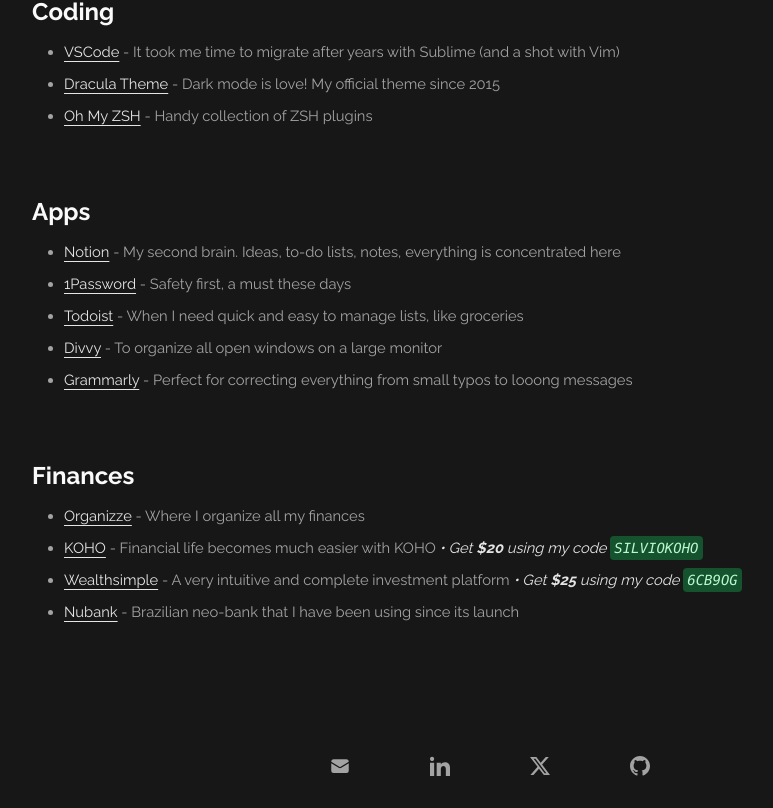
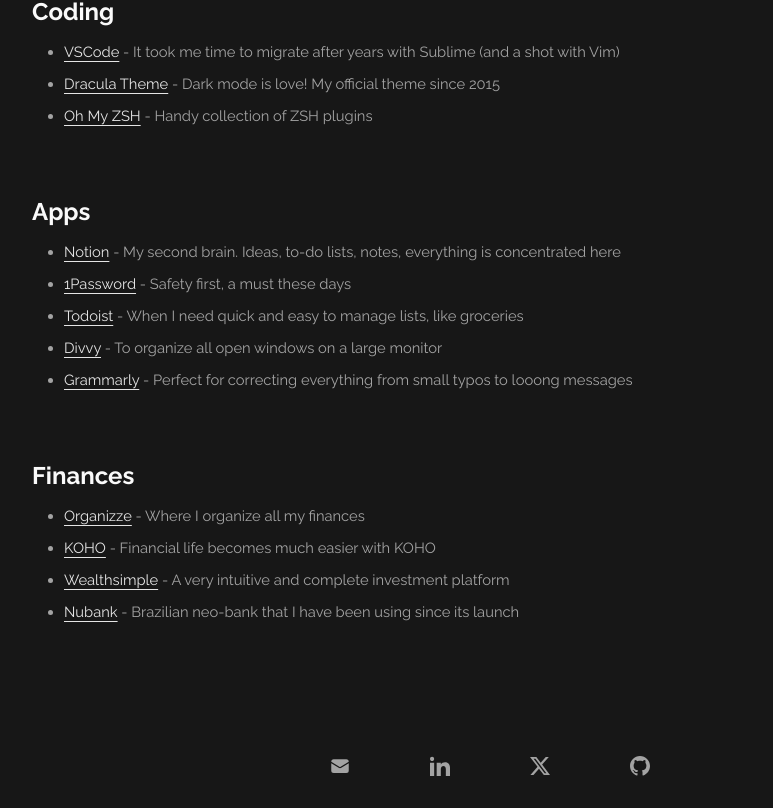
Before and after one commit to silviorodrigues/silviorodrigues.github.io, a Next.js app: page /tools in a window 1280 px wide. Shown: the part 581-1389 px from the top of the page, without its empty margins (150-923 px from the left). Built offline with nearby package versions, Linux system fonts and the light colour scheme.

Commit message:
Remove referral code

```diff
--- a/src/app/(content)/tools/page.tsx
+++ b/src/app/(content)/tools/page.tsx
@@ -19,9 +19,7 @@
                 <li className="text-neutral-400 text-[.92em]" key={index}>
                   <a href={ `${tool.url}?utm_source=silviorodrigues.dev` } target="_blank" className="underline underline-offset-4 text-neutral-200">
                     { tool.name }
-                  </a> - { tool.description } {
-                    tool.code && tool.bonus && renderCode(tool.code, tool.bonus)
-                  }
+                  </a> - { tool.description }
                 </li>
               )
             }) }
@@ -29,15 +27,6 @@
         </div>
       )
     });
-
-  const renderCode = (code: string, bonus: string) => {
-    return (
-      <span className="text-neutral-200 italic">
-        • Get <span className="font-bold">{ bonus }</span> using my code <code className="p-1 rounded text-sm bg-green-900 text-green-200">{ code }</code>
-      </span>
-    )
-  }
-
   return (
     <>
       <PageTitle text="Tools I use" emoji="🛠️"/>
--- a/src/data/tools.ts
+++ b/src/data/tools.ts
@@ -9,8 +9,6 @@
   name: string;
   description: string;
   url: string;
-  code?: string;
-  bonus?: string;
 }
 
 type ToolCategoryType = {
@@ -120,15 +118,11 @@
         name: 'KOHO',
         description: 'Financial life becomes much easier with KOHO',
         url: 'https://web.koho.ca/referral/SILVIOKOHO',
-        code: 'SILVIOKOHO',
-        bonus: '$20'
       },
       {
         name: 'Wealthsimple',
         description: 'A very intuitive and complete investment platform',
         url: 'https://wealthsimple.com/',
-        code: '6CB9OG',
-        bonus: '$25'
       },
       {
         name: 'Nubank',
```
